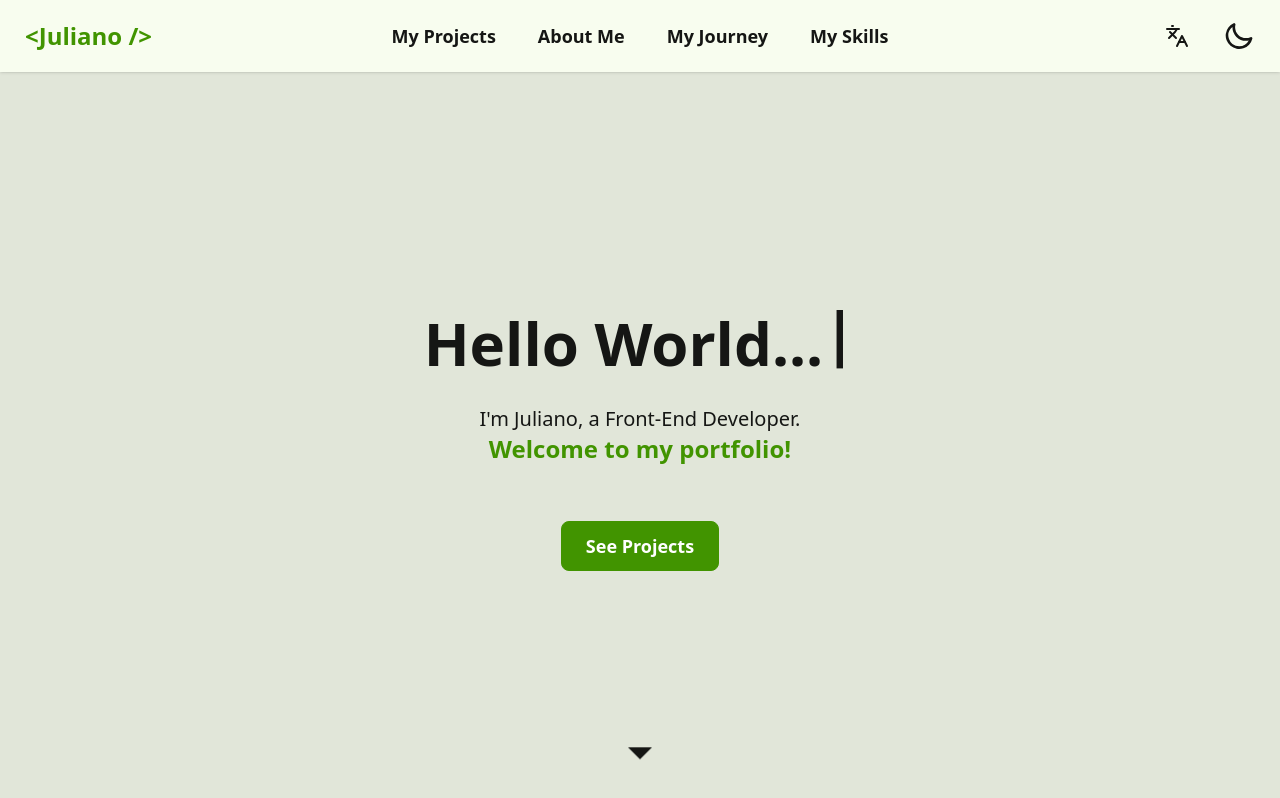
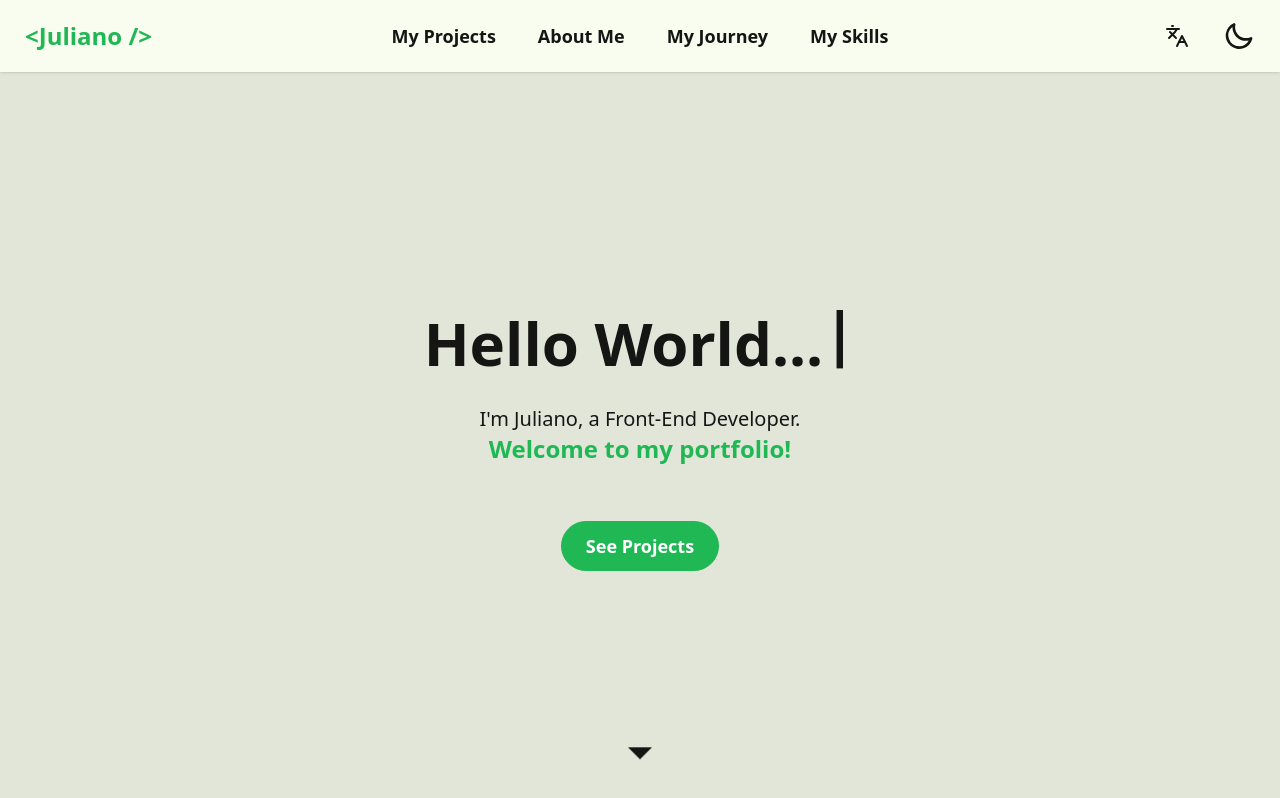
Before and after one commit to JulianoAleixo/dev-juliano-aleixo, a React (Vite) app: page / in a window 1280 px wide. Built offline with nearby package versions, Linux system fonts and the light colour scheme.

Commit message:
:lipstick: Feat - Fixing light theme

```diff
--- a/src/components/Navbar.tsx
+++ b/src/components/Navbar.tsx
@@ -137,12 +137,21 @@ const Navbar = () => {
                                 key={code}
                                 className={`flex flex-row items-center gap-1 cursor-pointer px-3 py-1 rounded-lg transition-colors hover:bg-neutral/20 ${
                                     language === code
-                                        ? "bg-neutral text-white"
+                                        ? "bg-neutral/80 text-white hover:bg-neutral/60"
                                         : ""
                                 }`}
-                                onClick={() => handleChangeLanguage(code as Language)}
+                                onClick={() =>
+                                    handleChangeLanguage(code as Language)
+                                }
                             >
-                                <div className="badge badge-outline w-10 text-center">
+                                {/* <div className="badge badge-outline w-10 text-center"> */}
+                                <div
+                                    className={`badge badge-outline w-10 text-center ${
+                                        language === code
+                                            ? "!border-white !text-white"
+                                            : ""
+                                    }`}
+                                >
                                     {code.toUpperCase().slice(0, 2)}
                                 </div>
                                 {label}
--- a/src/index.css
+++ b/src/index.css
@@ -1,4 +1,38 @@
 @import "tailwindcss";
 @plugin "daisyui" {
-    themes: forest, lemonade;
+    themes: forest;
 }
+@plugin "daisyui/theme" {
+    name: "lemonade";
+    default: true;
+    prefersdark: false;
+    color-scheme: "light";
+    --color-base-100: oklch(98.71% 0.02 123.72);
+    --color-base-200: oklch(91.8% 0.018 123.72);
+    --color-base-300: oklch(92% 0 0);
+    --color-base-content: oklch(19.742% 0.004 123.72);
+    --color-primary: oklch(68.628% 0.185 148.958);
+    --color-primary-content: oklch(0% 0 0);
+    --color-secondary: oklch(69.776% 0.135 168.327);
+    --color-secondary-content: oklch(13.955% 0.027 168.327);
+    --color-accent: oklch(70.628% 0.119 185.713);
+    --color-accent-content: oklch(14.125% 0.023 185.713);
+    --color-neutral: oklch(30.698% 0.039 171.364);
+    --color-neutral-content: oklch(86.139% 0.007 171.364);
+    --color-info: oklch(86.19% 0.047 224.14);
+    --color-info-content: oklch(17.238% 0.009 224.14);
+    --color-success: oklch(86.19% 0.047 157.85);
+    --color-success-content: oklch(17.238% 0.009 157.85);
+    --color-warning: oklch(86.19% 0.047 102.15);
+    --color-warning-content: oklch(17.238% 0.009 102.15);
+    --color-error: oklch(86.19% 0.047 25.85);
+    --color-error-content: oklch(17.238% 0.009 25.85);
+    --radius-selector: 1rem;
+    --radius-field: 2rem;
+    --radius-box: 1rem;
+    --size-selector: 0.25rem;
+    --size-field: 0.25rem;
+    --border: 1px;
+    --depth: 0;
+    --noise: 0;
+  }
```
